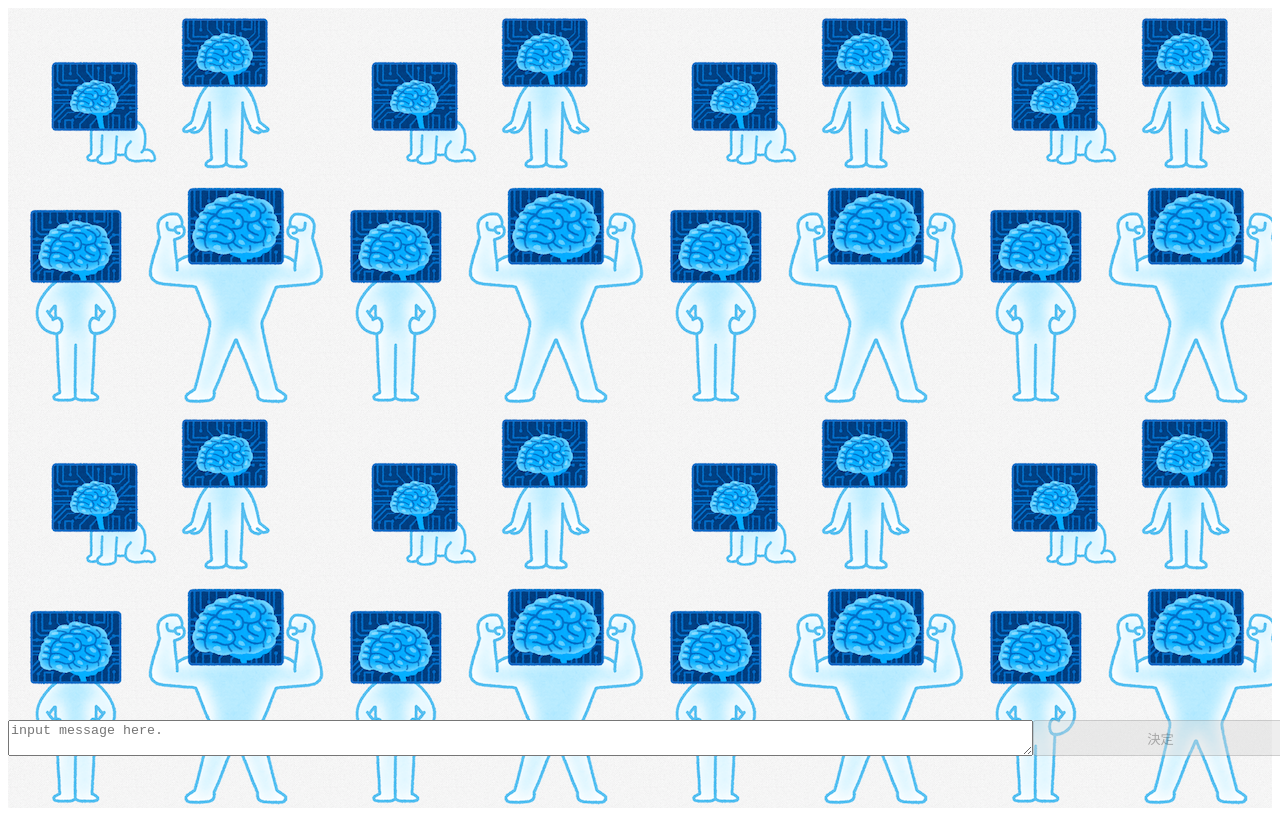
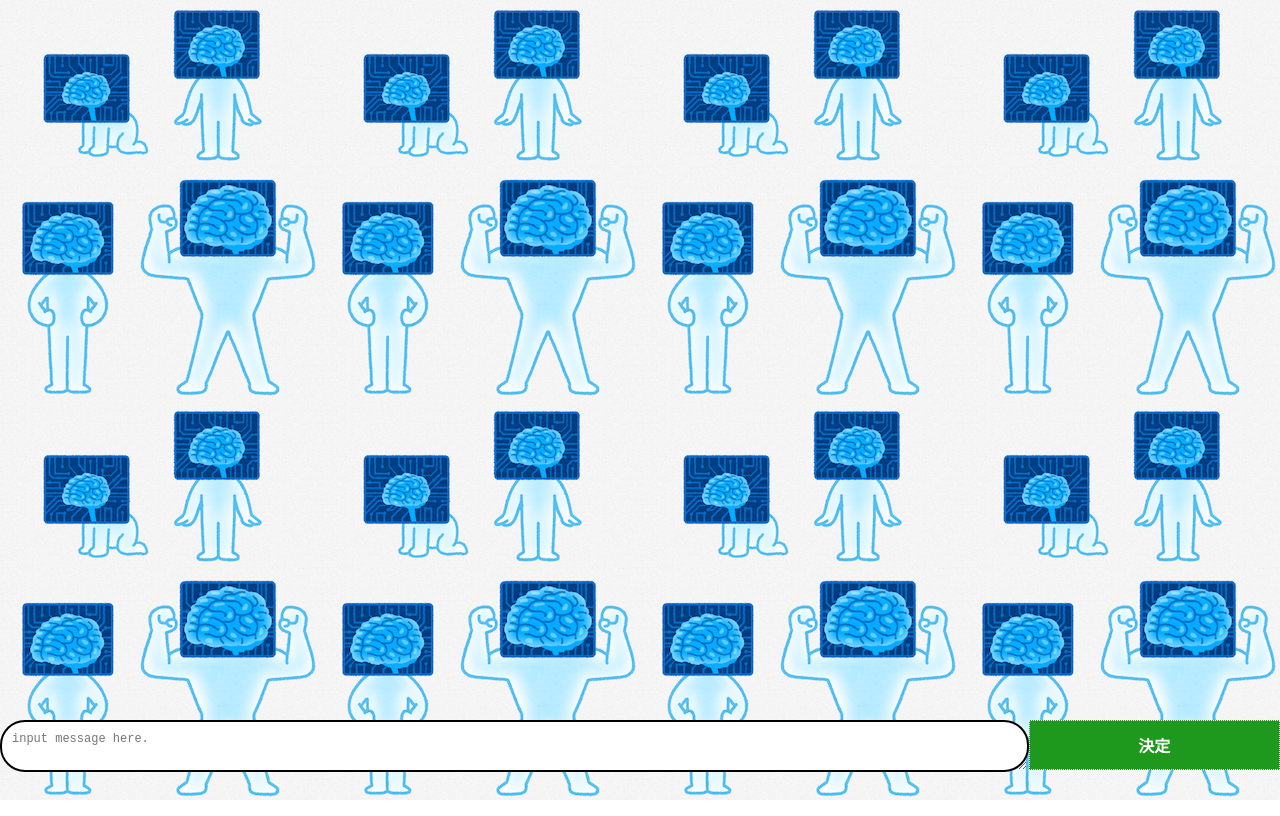
Before and after one commit to yueguchi/munoh-front, a Vue app: page /#/ in a window 1280 px wide. Built offline with nearby package versions, Linux system fonts and the light colour scheme.

Commit message:
style調整

```diff
--- a/src/App.vue
+++ b/src/App.vue
@@ -7,5 +7,7 @@
 <style lang="scss">
 body {
   background: #fff;
+  margin: 0;
+  padding: 0;
 }
 </style>
--- a/src/components/Chat.vue
+++ b/src/components/Chat.vue
@@ -66,9 +66,10 @@ export default class Chat extends Vue {
           display: inline-block;
           border: solid 1px white;
           border-radius: 30px;
-          color: #555;
+          color: black;
           font-size: 16px;
-          background: #fffbf4;
+          font-weight: bold;
+          background: #f7ad00;
           padding: 10px;
           text-align: left;
         }
@@ -80,10 +81,11 @@ export default class Chat extends Vue {
         .__message {
           position: relative;
           display: inline-block;
-          border: solid 1px white;
+          border: solid 1px black;
           border-radius: 30px;
           color: #555;
           font-size: 16px;
+          font-weight: bold;
           background: #e0edff;
           padding: 10px;
           text-align: left;
@@ -100,9 +102,20 @@ export default class Chat extends Vue {
       display: flex;
       .__chat-input {
         width: 80%;
+        border: solid 2px black;
+        border-radius: 25px;
+        padding: 10px;
+        font-size: 12px;
       }
       .__chat-send-btn {
         width: 20%;
+        height: 50px;
+        border: dotted 1px;
+        font-size: 16px;
+        font-weight: bold;
+        padding: 1px;
+        background-color: #1f981e;
+        color: #fff;
       }
     }
   }
```
